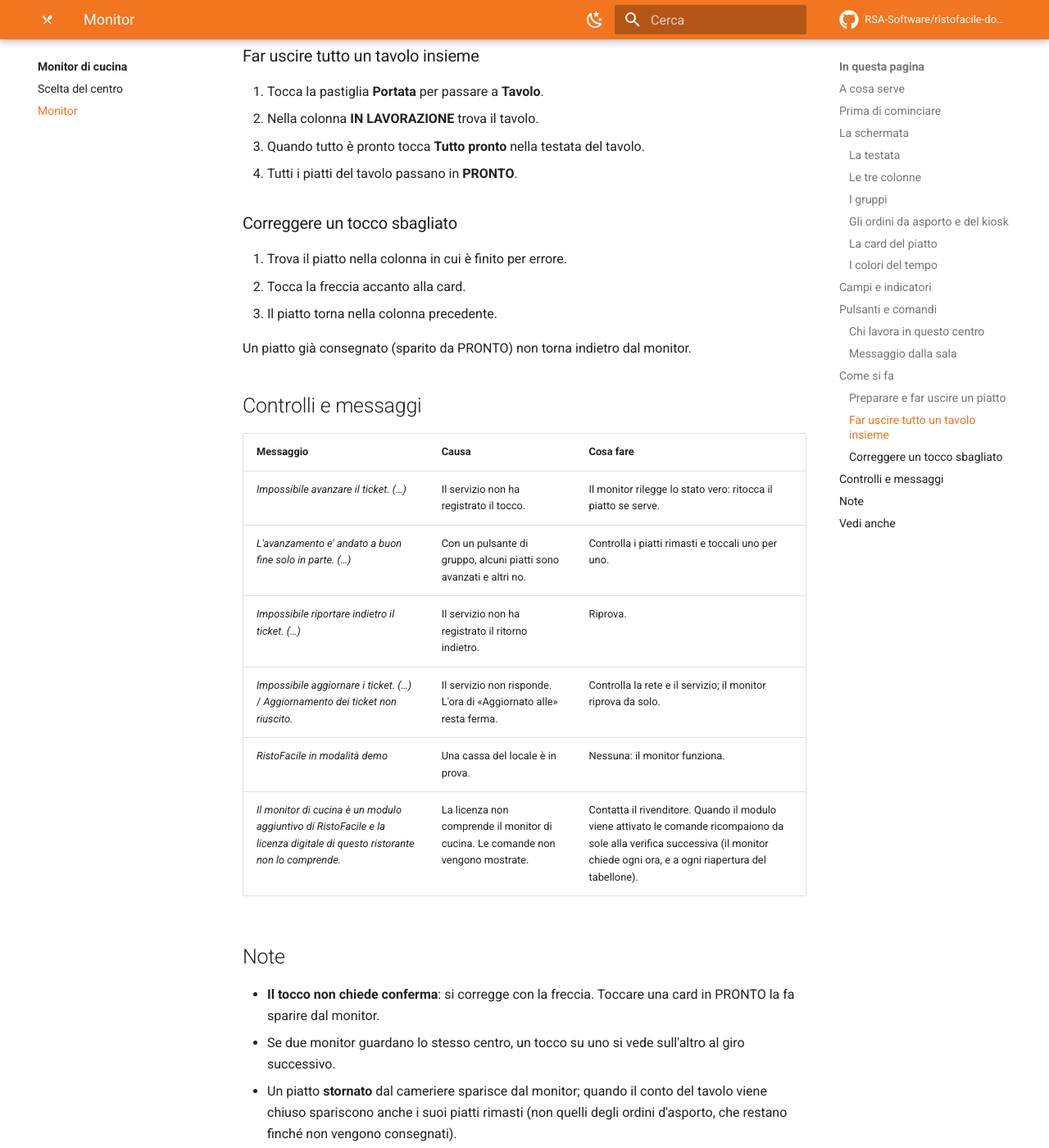
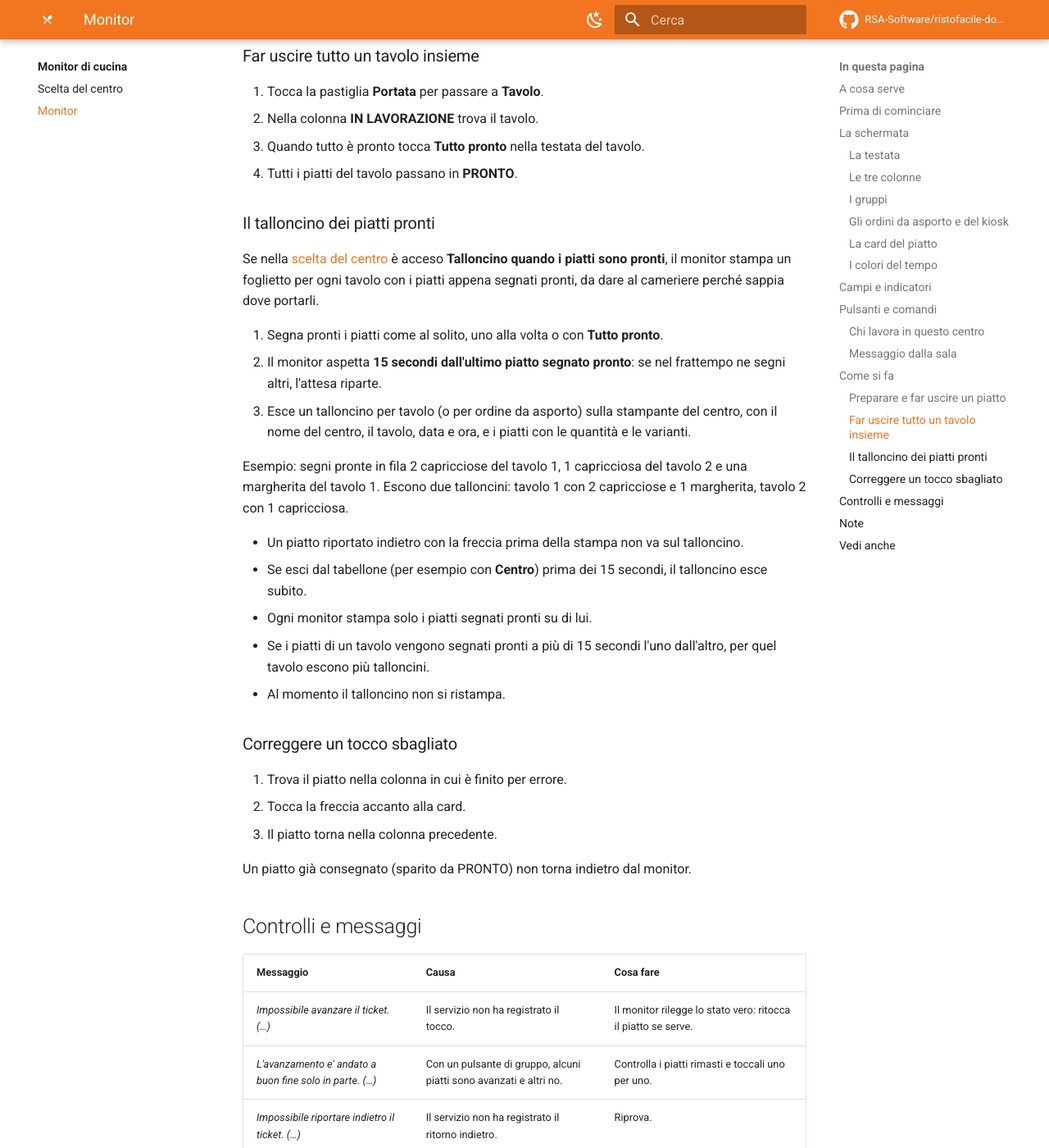
Before and after one commit to RSA-Software/ristofacile-docs, an MkDocs documentation site: the page built from docs/kds/monitor.md, in a window 1280 px wide and 1400 px high, scrolled down 8006 px. Shown: the whole window at 82% size. Built offline with MkDocs 1.6.1 and Material for MkDocs 9.7.7, drawn with Linux system fonts in a browser that asks for light colours; comment, search, counter and statistics services are not loaded; some of the changed text lies outside the part shown.

Commit message:
Monitor di cucina: talloncino dei piatti pronti (interruttore nella scelta del centro, funzionamento e messaggi)
Co-Authored-By: Claude Opus 5.5 <noreply@anthropic.com>

```diff
--- a/docs/kds/monitor.md
+++ b/docs/kds/monitor.md
@@ -206,6 +206,29 @@ girano.
 3. Quando tutto è pronto tocca **Tutto pronto** nella testata del tavolo.
 4. Tutti i piatti del tavolo passano in **PRONTO**.
 
+### Il talloncino dei piatti pronti
+
+Se nella [scelta del centro](centro.md#accendere-il-talloncino-dei-piatti-pronti) è acceso
+**Talloncino quando i piatti sono pronti**, il monitor stampa un foglietto per ogni tavolo con i
+piatti appena segnati pronti, da dare al cameriere perché sappia dove portarli.
+
+1. Segna pronti i piatti come al solito, uno alla volta o con **Tutto pronto**.
+2. Il monitor aspetta **15 secondi dall'ultimo piatto segnato pronto**: se nel frattempo ne segni
+   altri, l'attesa riparte.
+3. Esce un talloncino per tavolo (o per ordine da asporto) sulla stampante del centro, con il nome
+   del centro, il tavolo, data e ora, e i piatti con le quantità e le varianti.
+
+Esempio: segni pronte in fila 2 capricciose del tavolo 1, 1 capricciosa del tavolo 2 e una
+margherita del tavolo 1. Escono due talloncini: tavolo 1 con 2 capricciose e 1 margherita, tavolo 2
+con 1 capricciosa.
+
+- Un piatto riportato indietro con la freccia prima della stampa non va sul talloncino.
+- Se esci dal tabellone (per esempio con **Centro**) prima dei 15 secondi, il talloncino esce subito.
+- Ogni monitor stampa solo i piatti segnati pronti su di lui.
+- Se i piatti di un tavolo vengono segnati pronti a più di 15 secondi l'uno dall'altro, per quel
+  tavolo escono più talloncini.
+- Al momento il talloncino non si ristampa.
+
 ### Correggere un tocco sbagliato
 
 1. Trova il piatto nella colonna in cui è finito per errore.
@@ -223,6 +246,8 @@ Un piatto già consegnato (sparito da PRONTO) non torna indietro dal monitor.
 | *L'avanzamento e' andato a buon fine solo in parte. (…)* | Con un pulsante di gruppo, alcuni piatti sono avanzati e altri no. | Controlla i piatti rimasti e toccali uno per uno. |
 | *Impossibile riportare indietro il ticket. (…)* | Il servizio non ha registrato il ritorno indietro. | Riprova. |
 | *Impossibile aggiornare i ticket. (…)* / *Aggiornamento dei ticket non riuscito.* | Il servizio non risponde. L'ora di «Aggiornato alle» resta ferma. | Controlla la rete e il servizio; il monitor riprova da solo. |
+| *Talloncino di … non stampato: …* | La stampante del centro non ha stampato il talloncino di quel tavolo (dopo i due punti il motivo, es. stampante spenta o irraggiungibile). | Avvisa il cameriere a voce; controlla la stampante. Il talloncino non viene ristampato. |
+| *Talloncini non stampati: il servizio non risponde. (…)* | Al momento di stampare il monitor non ha raggiunto il servizio. | Avvisa il cameriere a voce; controlla la rete e il servizio. |
 | *RistoFacile in modalità demo* | Una cassa del locale è in prova. | Nessuna: il monitor funziona. |
 | *Il monitor di cucina è un modulo aggiuntivo di RistoFacile e la licenza digitale di questo ristorante non lo comprende.* | La licenza non comprende il monitor di cucina. Le comande non vengono mostrate. | Contatta il rivenditore. Quando il modulo viene attivato le comande ricompaiono da sole alla verifica successiva (il monitor chiede ogni ora, e a ogni riapertura del tabellone). |
 
```
Also changed, not shown: DOMANDE-APERTE.md (+2 -2 lines), docs/appendici/messaggi.md (+3 -1 lines), docs/kds/centro.md (+12 -1 lines).
